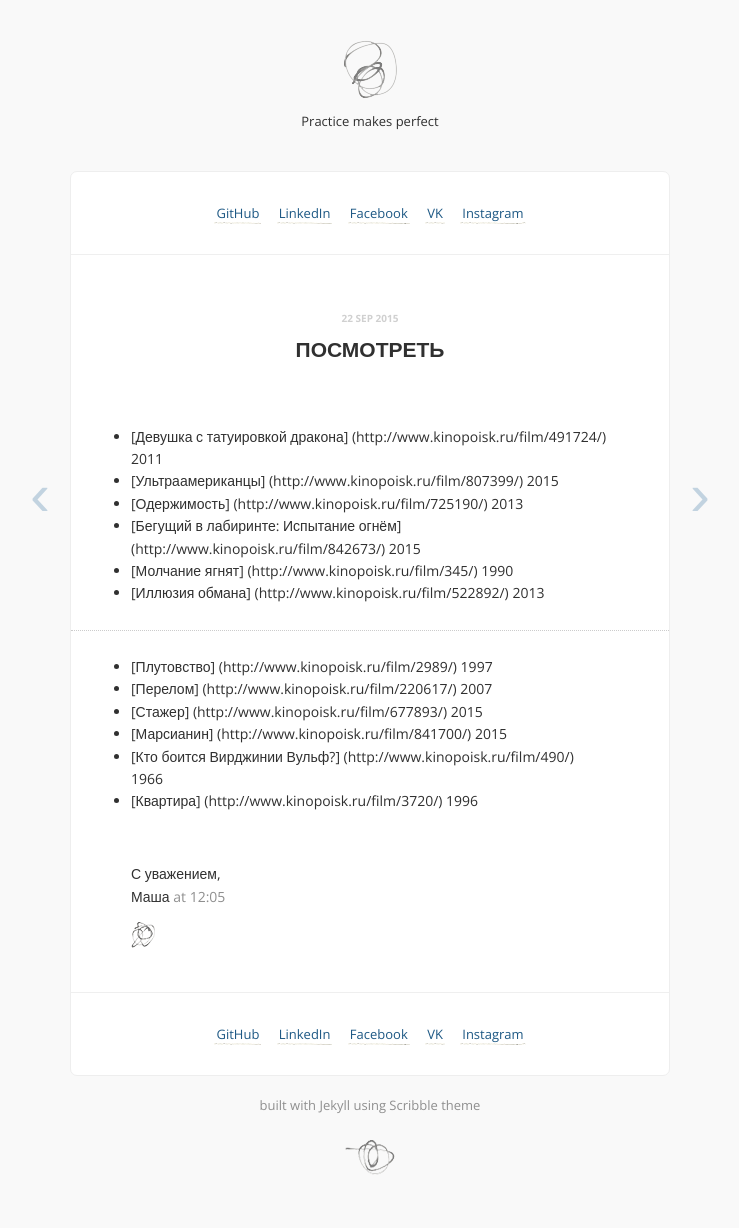
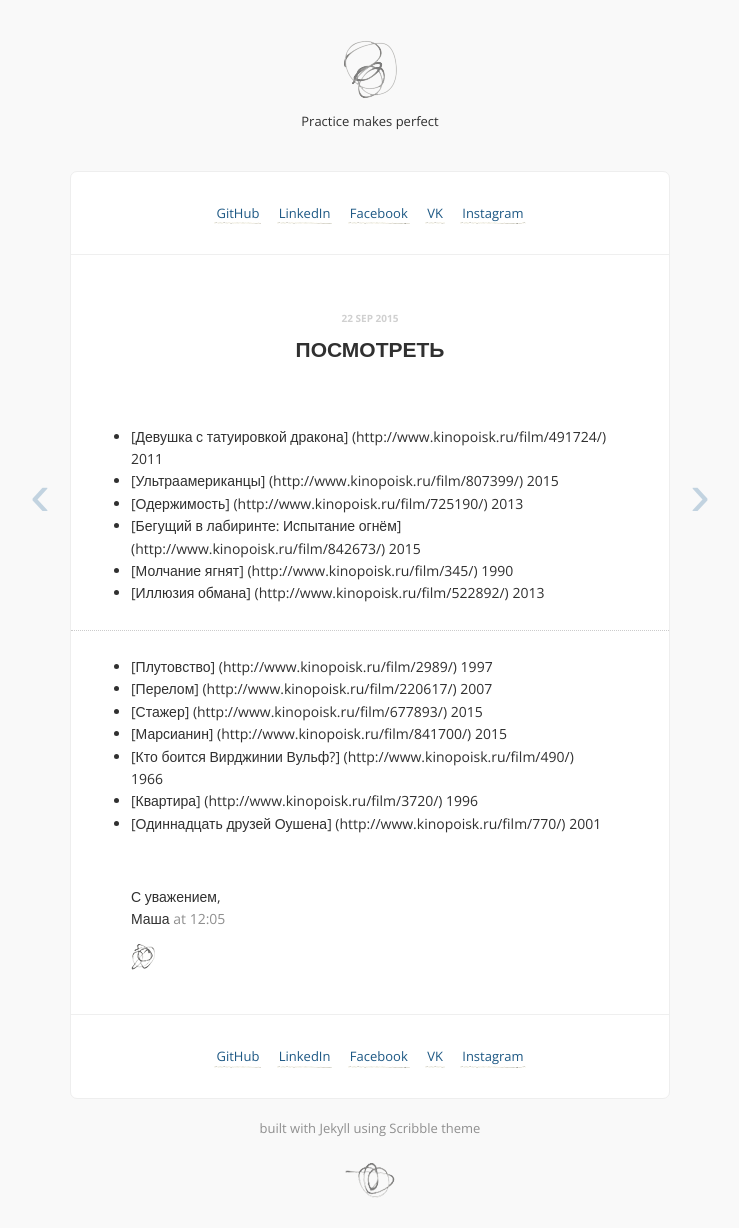
Before and after one commit to mary-sh/mary-sh.github.io, a Jekyll site: the page built from _posts/2015-09-21-cinema.markdown, in a window 1280 px wide. Shown: the whole page, without its empty margins (270-1009 px from the left). Built offline with Jekyll 4.4.1, drawn with Linux system fonts in a browser that asks for light colours; Markdown is read by kramdown in place of the engine named in the settings; comment, search, counter and statistics services are not loaded; before the commit the page ends 1205 px from its top, so only the background shows below that.

Commit message:
add films

```diff
--- a/_posts/2015-09-21-cinema.markdown
+++ b/_posts/2015-09-21-cinema.markdown
@@ -19,3 +19,4 @@ date:   2015-09-22 12:05:15
 - [Марсианин] (http://www.kinopoisk.ru/film/841700/) 2015
 - [Кто боится Вирджинии Вульф?] (http://www.kinopoisk.ru/film/490/) 1966
 - [Квартира] (http://www.kinopoisk.ru/film/3720/) 1996
+- [Одиннадцать друзей Оушена] (http://www.kinopoisk.ru/film/770/) 2001
```
